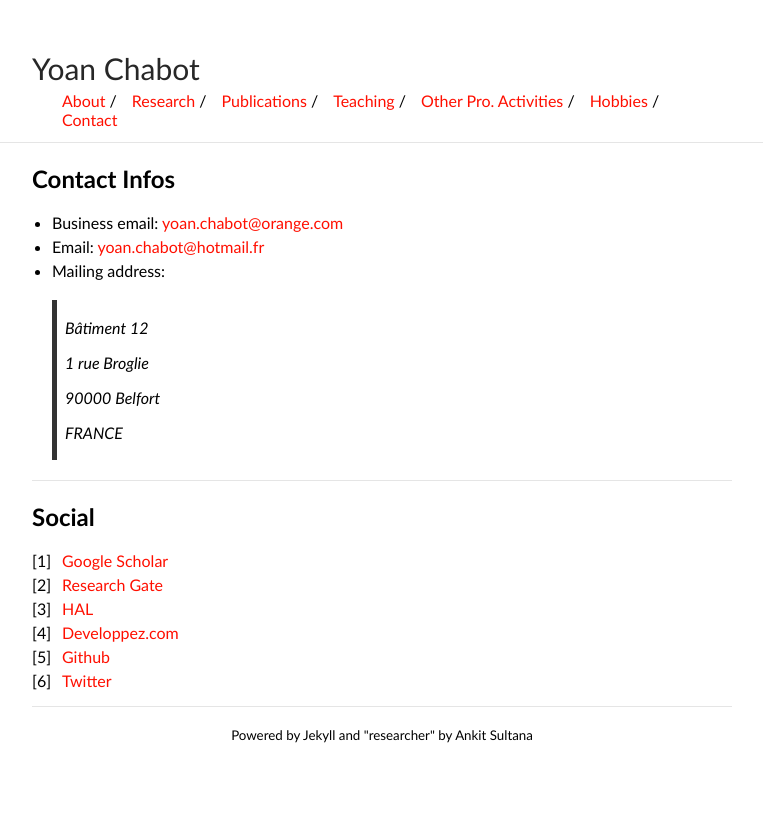
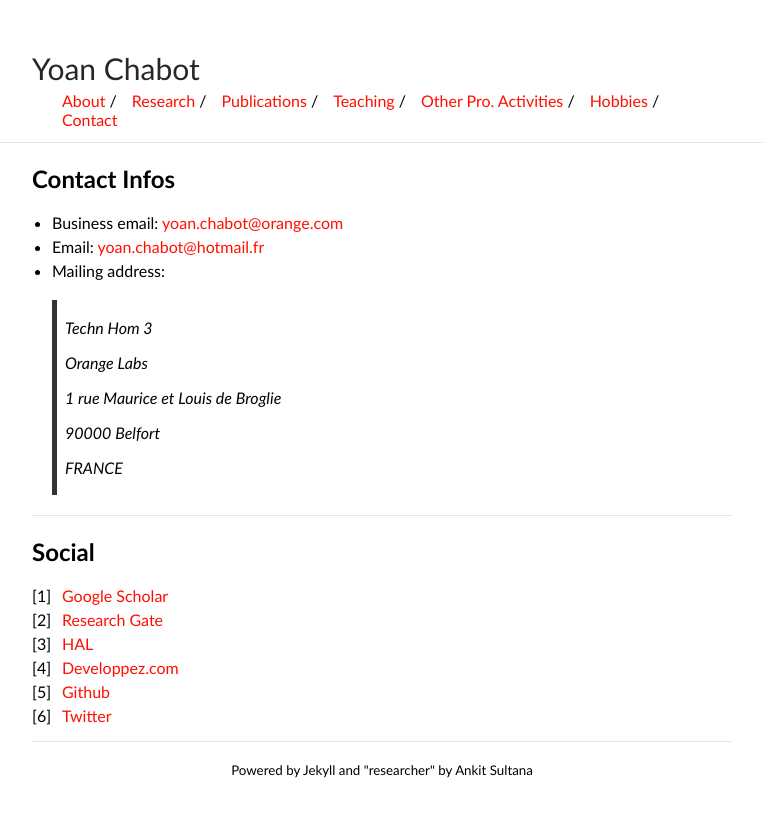
Before and after one commit to yoanchabot/yoanchabot.github.io, a Jekyll site: the page built from contact.md, in a window 1280 px wide. Shown: the top 817 px of the page, without its empty margins (258-1021 px from the left). Built offline with Jekyll 4.4.1, drawn with Linux system fonts in a browser that asks for light colours.

Commit message:
Update contact info

```diff
--- a/contact.md
+++ b/contact.md
@@ -9,9 +9,11 @@ title: Contact
 * Business email: [yoan.chabot@orange.com](mailto:yoan.chabot@orange.com)
 * Email: [yoan.chabot@hotmail.fr](mailto:yoan.chabot@hotmail.fr)
 * Mailing address:
-> Bâtiment 12
+> Techn Hom 3
 >
-> 1 rue Broglie
+> Orange Labs
+>
+> 1 rue Maurice et Louis de Broglie
 >
 > 90000 Belfort
 >
```
